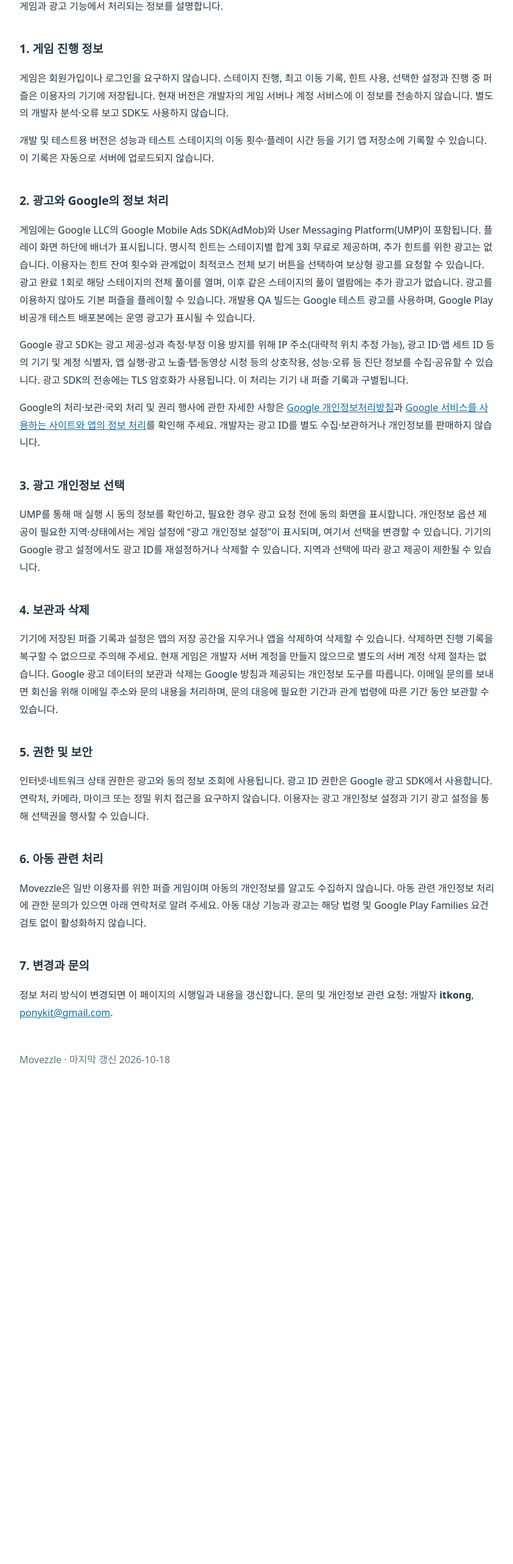
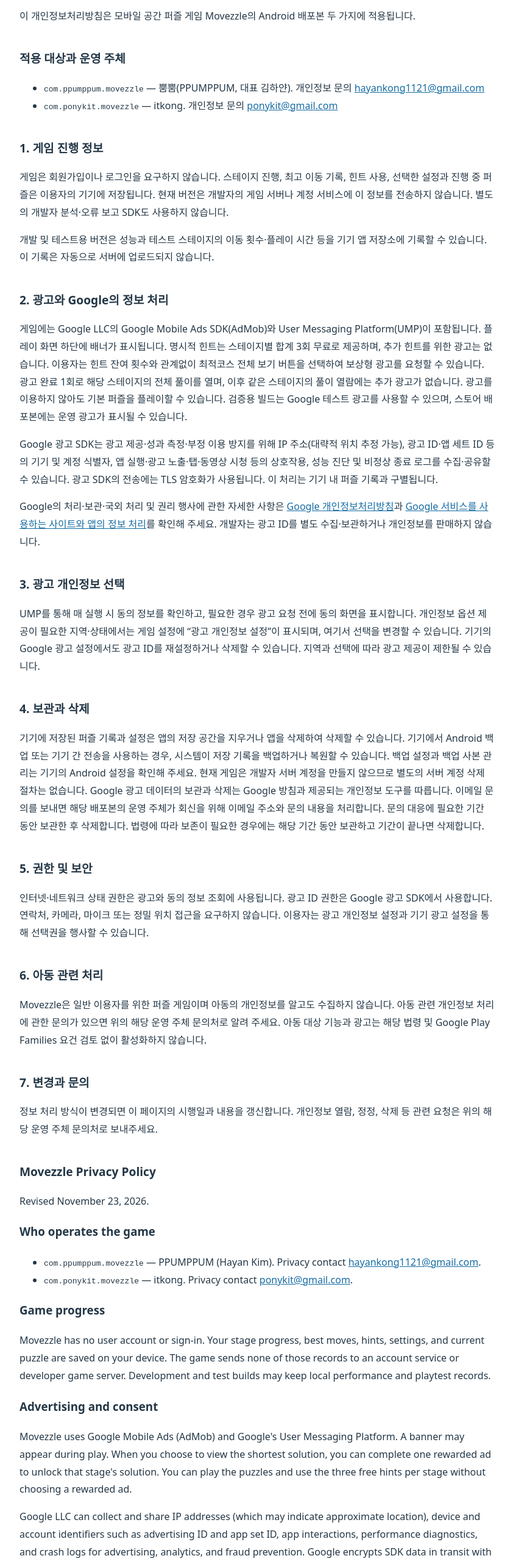
Before and after one commit to ponykit/movezzle-privacy, a plain HTML site: page index.html in a window 1280 px wide. Shown: the part 196-2760 px from the top of the page at 61% size, without its empty margins (218-1060 px from the left). Before the commit the page ends 2011 px from the top, so only its background shows below. Drawn offline with Linux system fonts and the light colour scheme.

Commit message:
Publish Movezzle privacy policy for PPUMPPUM and itkong

```diff
--- a/index.html
+++ b/index.html
@@ -2,23 +2,47 @@
 <html lang="ko"><head><meta charset="utf-8"><meta name="viewport" content="width=device-width,initial-scale=1">
 <title>Movezzle 개인정보처리방침</title>
 <style>body{font-family:system-ui,"Noto Sans KR",sans-serif;max-width:780px;margin:auto;padding:28px 20px 64px;line-height:1.8;color:#243746;background:#fff}h1{font-size:1.8rem}h2{font-size:1.2rem;margin-top:2em}a{color:#166ca3}footer{margin-top:3em;color:#617582}@media(prefers-color-scheme:dark){body{color:#e2eaf1;background:#14202b}a{color:#83cfff}}</style></head>
-<body><h1>Movezzle 개인정보처리방침</h1><p>시행일: 2026년 10월 24일</p>
-<p>itkong(이하 “개발자”)은 모바일 공간 퍼즐 게임 Movezzle(패키지 <code>com.ponykit.movezzle</code>)을 제공합니다. 이 방침은 게임과 광고 기능에서 처리되는 정보를 설명합니다.</p>
+<body><h1>Movezzle 개인정보처리방침</h1><p><a lang="en" href="#english">Read in English</a></p><p>개정일 <time datetime="2026-11-23">2026년 11월 23일</time></p>
+<p>이 개인정보처리방침은 모바일 공간 퍼즐 게임 Movezzle의 Android 배포본 두 가지에 적용됩니다.</p>
+<h2>적용 대상과 운영 주체</h2>
+<ul>
+<li><code>com.ppumppum.movezzle</code> — 뿜뿜(PPUMPPUM, 대표 김하얀). 개인정보 문의 <a href="mailto:hayankong1121@gmail.com">hayankong1121@gmail.com</a></li>
+<li><code>com.ponykit.movezzle</code> — itkong. 개인정보 문의 <a href="mailto:ponykit@gmail.com">ponykit@gmail.com</a></li>
+</ul>
 <h2>1. 게임 진행 정보</h2>
 <p>게임은 회원가입이나 로그인을 요구하지 않습니다. 스테이지 진행, 최고 이동 기록, 힌트 사용, 선택한 설정과 진행 중 퍼즐은 이용자의 기기에 저장됩니다. 현재 버전은 개발자의 게임 서버나 계정 서비스에 이 정보를 전송하지 않습니다. 별도의 개발자 분석·오류 보고 SDK도 사용하지 않습니다.</p>
 <p>개발 및 테스트용 버전은 성능과 테스트 스테이지의 이동 횟수·플레이 시간 등을 기기 앱 저장소에 기록할 수 있습니다. 이 기록은 자동으로 서버에 업로드되지 않습니다.</p>
 <h2>2. 광고와 Google의 정보 처리</h2>
-<p>게임에는 Google LLC의 Google Mobile Ads SDK(AdMob)와 User Messaging Platform(UMP)이 포함됩니다. 플레이 화면 하단에 배너가 표시됩니다. 명시적 힌트는 스테이지별 합계 3회 무료로 제공하며, 추가 힌트를 위한 광고는 없습니다. 이용자는 힌트 잔여 횟수와 관계없이 최적코스 전체 보기 버튼을 선택하여 보상형 광고를 요청할 수 있습니다. 광고 완료 1회로 해당 스테이지의 전체 풀이를 열며, 이후 같은 스테이지의 풀이 열람에는 추가 광고가 없습니다. 광고를 이용하지 않아도 기본 퍼즐을 플레이할 수 있습니다. 개발용 QA 빌드는 Google 테스트 광고를 사용하며, Google Play 비공개 테스트 배포본에는 운영 광고가 표시될 수 있습니다.</p>
-<p>Google 광고 SDK는 광고 제공·성과 측정·부정 이용 방지를 위해 IP 주소(대략적 위치 추정 가능), 광고 ID·앱 세트 ID 등의 기기 및 계정 식별자, 앱 실행·광고 노출·탭·동영상 시청 등의 상호작용, 성능·오류 등 진단 정보를 수집·공유할 수 있습니다. 광고 SDK의 전송에는 TLS 암호화가 사용됩니다. 이 처리는 기기 내 퍼즐 기록과 구별됩니다.</p>
+<p>게임에는 Google LLC의 Google Mobile Ads SDK(AdMob)와 User Messaging Platform(UMP)이 포함됩니다. 플레이 화면 하단에 배너가 표시됩니다. 명시적 힌트는 스테이지별 합계 3회 무료로 제공하며, 추가 힌트를 위한 광고는 없습니다. 이용자는 힌트 잔여 횟수와 관계없이 최적코스 전체 보기 버튼을 선택하여 보상형 광고를 요청할 수 있습니다. 광고 완료 1회로 해당 스테이지의 전체 풀이를 열며, 이후 같은 스테이지의 풀이 열람에는 추가 광고가 없습니다. 광고를 이용하지 않아도 기본 퍼즐을 플레이할 수 있습니다. 검증용 빌드는 Google 테스트 광고를 사용할 수 있으며, 스토어 배포본에는 운영 광고가 표시될 수 있습니다.</p>
+<p>Google 광고 SDK는 광고 제공·성과 측정·부정 이용 방지를 위해 IP 주소(대략적 위치 추정 가능), 광고 ID·앱 세트 ID 등의 기기 및 계정 식별자, 앱 실행·광고 노출·탭·동영상 시청 등의 상호작용, 성능 진단 및 비정상 종료 로그를 수집·공유할 수 있습니다. 광고 SDK의 전송에는 TLS 암호화가 사용됩니다. 이 처리는 기기 내 퍼즐 기록과 구별됩니다.</p>
 <p>Google의 처리·보관·국외 처리 및 권리 행사에 관한 자세한 사항은 <a href="https://policies.google.com/privacy?hl=ko">Google 개인정보처리방침</a>과 <a href="https://policies.google.com/technologies/partner-sites?hl=ko">Google 서비스를 사용하는 사이트와 앱의 정보 처리</a>를 확인해 주세요. 개발자는 광고 ID를 별도 수집·보관하거나 개인정보를 판매하지 않습니다.</p>
 <h2>3. 광고 개인정보 선택</h2>
 <p>UMP를 통해 매 실행 시 동의 정보를 확인하고, 필요한 경우 광고 요청 전에 동의 화면을 표시합니다. 개인정보 옵션 제공이 필요한 지역·상태에서는 게임 설정에 “광고 개인정보 설정”이 표시되며, 여기서 선택을 변경할 수 있습니다. 기기의 Google 광고 설정에서도 광고 ID를 재설정하거나 삭제할 수 있습니다. 지역과 선택에 따라 광고 제공이 제한될 수 있습니다.</p>
 <h2>4. 보관과 삭제</h2>
-<p>기기에 저장된 퍼즐 기록과 설정은 앱의 저장 공간을 지우거나 앱을 삭제하여 삭제할 수 있습니다. 삭제하면 진행 기록을 복구할 수 없으므로 주의해 주세요. 현재 게임은 개발자 서버 계정을 만들지 않으므로 별도의 서버 계정 삭제 절차는 없습니다. Google 광고 데이터의 보관과 삭제는 Google 방침과 제공되는 개인정보 도구를 따릅니다. 이메일 문의를 보내면 회신을 위해 이메일 주소와 문의 내용을 처리하며, 문의 대응에 필요한 기간과 관계 법령에 따른 기간 동안 보관할 수 있습니다.</p>
+<p>기기에 저장된 퍼즐 기록과 설정은 앱의 저장 공간을 지우거나 앱을 삭제하여 삭제할 수 있습니다. 기기에서 Android 백업 또는 기기 간 전송을 사용하는 경우, 시스템이 저장 기록을 백업하거나 복원할 수 있습니다. 백업 설정과 백업 사본 관리는 기기의 Android 설정을 확인해 주세요. 현재 게임은 개발자 서버 계정을 만들지 않으므로 별도의 서버 계정 삭제 절차는 없습니다. Google 광고 데이터의 보관과 삭제는 Google 방침과 제공되는 개인정보 도구를 따릅니다. 이메일 문의를 보내면 해당 배포본의 운영 주체가 회신을 위해 이메일 주소와 문의 내용을 처리합니다. 문의 대응에 필요한 기간 동안 보관한 후 삭제합니다. 법령에 따라 보존이 필요한 경우에는 해당 기간 동안 보관하고 기간이 끝나면 삭제합니다.</p>
 <h2>5. 권한 및 보안</h2>
 <p>인터넷·네트워크 상태 권한은 광고와 동의 정보 조회에 사용됩니다. 광고 ID 권한은 Google 광고 SDK에서 사용합니다. 연락처, 카메라, 마이크 또는 정밀 위치 접근을 요구하지 않습니다. 이용자는 광고 개인정보 설정과 기기 광고 설정을 통해 선택권을 행사할 수 있습니다.</p>
 <h2>6. 아동 관련 처리</h2>
-<p>Movezzle은 일반 이용자를 위한 퍼즐 게임이며 아동의 개인정보를 알고도 수집하지 않습니다. 아동 관련 개인정보 처리에 관한 문의가 있으면 아래 연락처로 알려 주세요. 아동 대상 기능과 광고는 해당 법령 및 Google Play Families 요건 검토 없이 활성화하지 않습니다.</p>
+<p>Movezzle은 일반 이용자를 위한 퍼즐 게임이며 아동의 개인정보를 알고도 수집하지 않습니다. 아동 관련 개인정보 처리에 관한 문의가 있으면 위의 해당 운영 주체 문의처로 알려 주세요. 아동 대상 기능과 광고는 해당 법령 및 Google Play Families 요건 검토 없이 활성화하지 않습니다.</p>
 <h2>7. 변경과 문의</h2>
-<p>정보 처리 방식이 변경되면 이 페이지의 시행일과 내용을 갱신합니다. 문의 및 개인정보 관련 요청: 개발자 <strong>itkong</strong>, <a href="mailto:ponykit@gmail.com">ponykit@gmail.com</a>.</p>
-<footer>Movezzle · 마지막 갱신 2026-10-18</footer></body></html>
+<p>정보 처리 방식이 변경되면 이 페이지의 시행일과 내용을 갱신합니다. 개인정보 열람, 정정, 삭제 등 관련 요청은 위의 해당 운영 주체 문의처로 보내주세요.</p>
+<section id="english" lang="en">
+<h2>Movezzle Privacy Policy</h2>
+<p>Revised November 23, 2026.</p>
+<h3>Who operates the game</h3>
+<ul>
+<li><code>com.ppumppum.movezzle</code> — PPUMPPUM (Hayan Kim). Privacy contact <a href="mailto:hayankong1121@gmail.com">hayankong1121@gmail.com</a>.</li>
+<li><code>com.ponykit.movezzle</code> — itkong. Privacy contact <a href="mailto:ponykit@gmail.com">ponykit@gmail.com</a>.</li>
+</ul>
+<h3>Game progress</h3>
+<p>Movezzle has no user account or sign-in. Your stage progress, best moves, hints, settings, and current puzzle are saved on your device. The game sends none of those records to an account service or developer game server. Development and test builds may keep local performance and playtest records.</p>
+<h3>Advertising and consent</h3>
+<p>Movezzle uses Google Mobile Ads (AdMob) and Google's User Messaging Platform. A banner may appear during play. When you choose to view the shortest solution, you can complete one rewarded ad to unlock that stage's solution. You can play the puzzles and use the three free hints per stage without choosing a rewarded ad.</p>
+<p>Google LLC can collect and share IP addresses (which may indicate approximate location), device and account identifiers such as advertising ID and app set ID, app interactions, performance diagnostics, and crash logs for advertising, analytics, and fraud prevention. Google encrypts SDK data in transit with TLS. The game operator does not separately collect advertising IDs for its own use. <a href="https://policies.google.com/privacy?hl=en">Google Privacy Policy</a> · <a href="https://policies.google.com/technologies/partner-sites?hl=en">How Google uses information from apps</a>.</p>
+<p>Where a consent form is required, UMP shows it before the game requests ads. If UMP provides an entry point for your region and consent state, open Settings and choose Ad privacy choices to review or change your selection. Android settings also let you reset or delete your advertising ID.</p>
+<h3>Retention and deletion</h3>
+<p>Clear the app's storage or uninstall it to remove progress and settings on the device. Android may back up or restore your records based on your backup and device transfer settings. For copies managed by Android, use the device's backup settings. Google describes its retention and controls in its privacy policy.</p>
+<p>If you email an operator, that operator uses your address and message to reply. Those records are kept while needed to handle your request and for any period required by law, then deleted. Send privacy requests to the operator listed for the package you installed.</p>
+<p>The game uses internet and network-state permissions for ads and consent. The Google SDK uses the advertising ID permission. The game does not request contacts, camera, microphone or precise location access. Movezzle is a general-audience game. Please contact the applicable operator with any concerns about children's privacy.</p>
+</section>
+<footer>Movezzle</footer></body></html>
```
